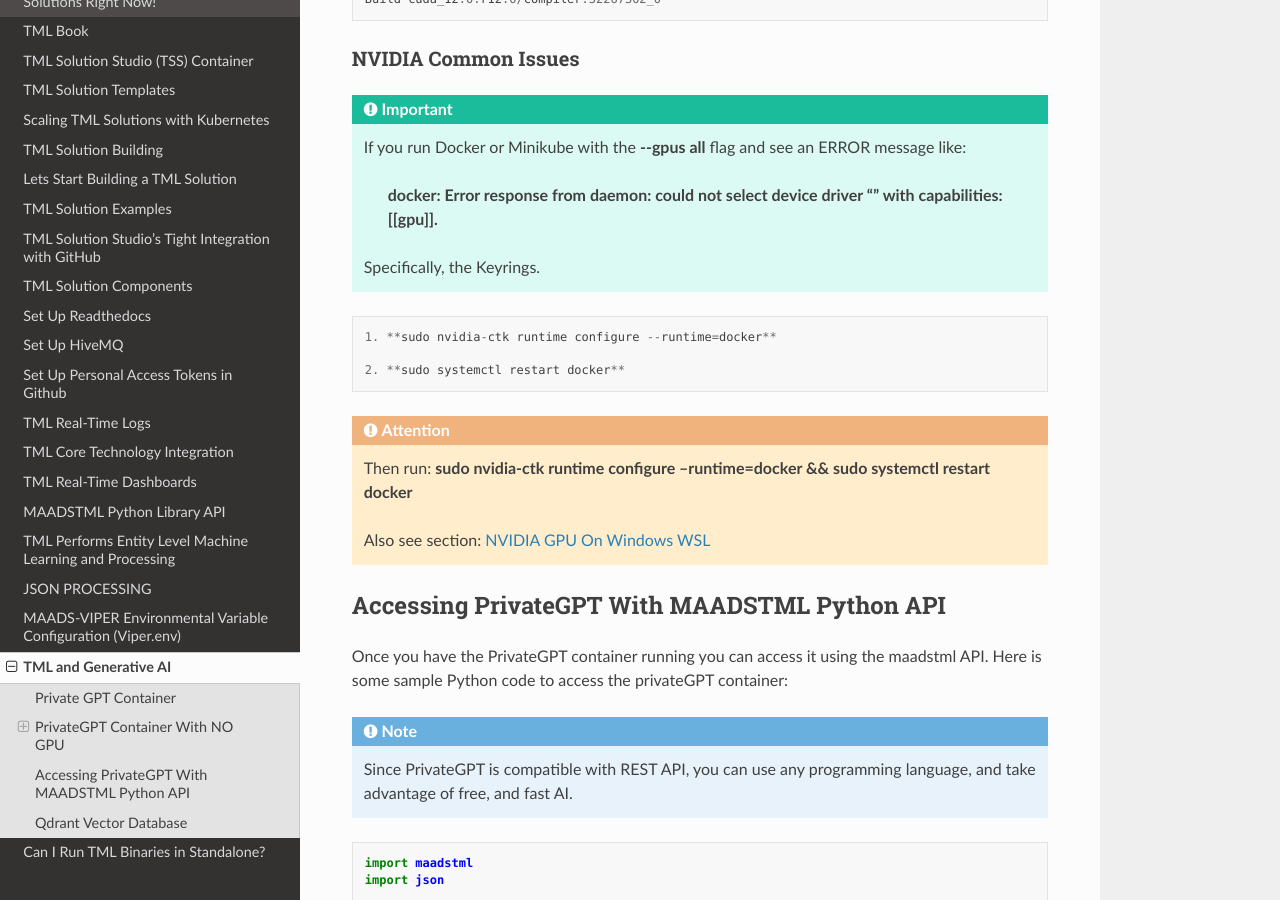
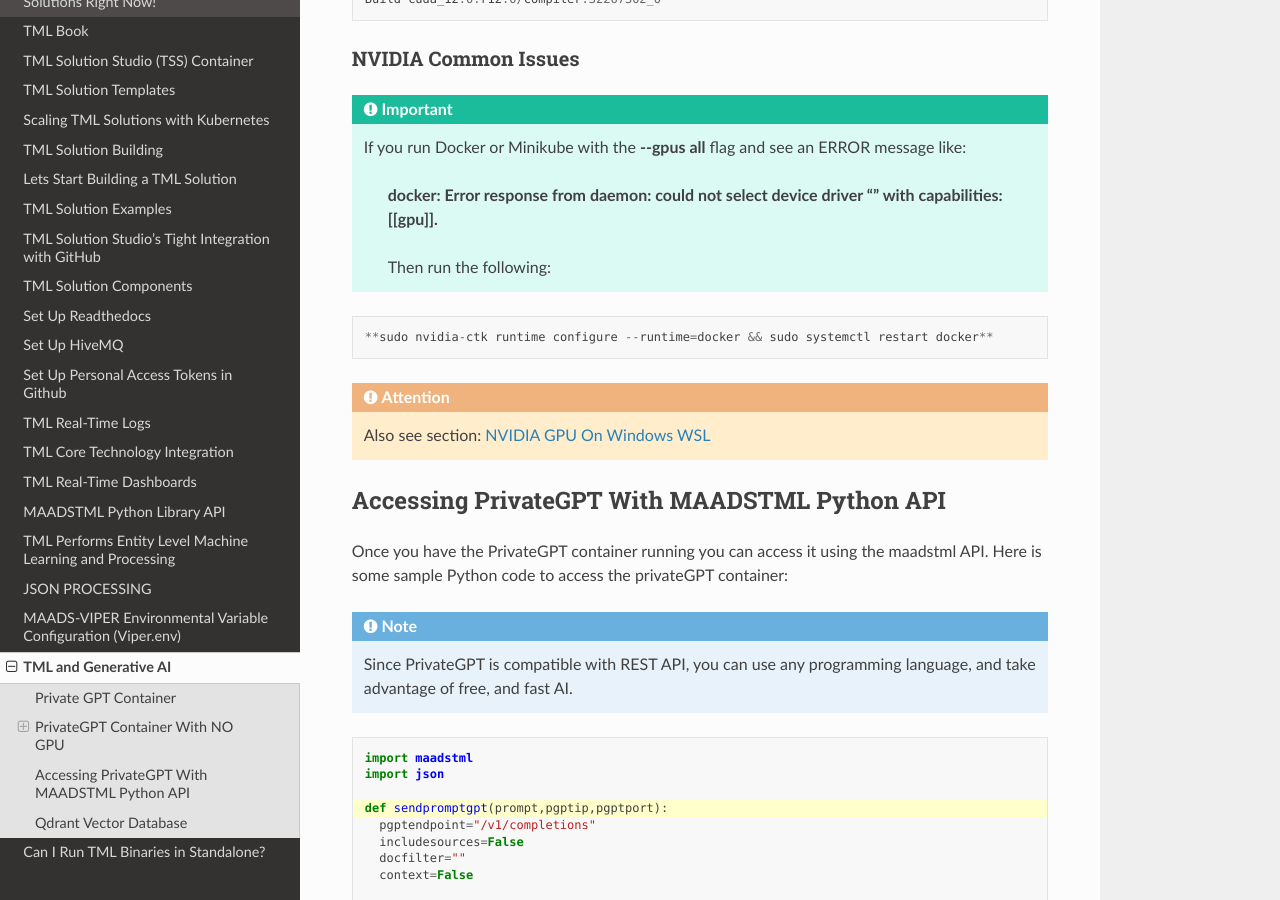
Before and after one commit to smaurice101/readthedocs, a Sphinx documentation site: the page built from docs/source/genai.rst, in a window 1280 px wide and 900 px high, scrolled down 2515 px. Built offline with Sphinx 7.4.7 and the Read the Docs theme 3.1.0, drawn with Linux system fonts in a browser that asks for light colours.

Commit message:
Update genai.rst

```diff
--- a/docs/source/genai.rst
+++ b/docs/source/genai.rst
@@ -105,17 +105,13 @@
 
     **docker: Error response from daemon: could not select device driver "" with capabilities: [[gpu]].**
 
-   Specifically, the Keyrings.
+    Then run the following:
 
 .. code-block::
 
-   1. **sudo nvidia-ctk runtime configure --runtime=docker**
-
-   2. **sudo systemctl restart docker**
+   **sudo nvidia-ctk runtime configure --runtime=docker && sudo systemctl restart docker**
 
 .. attention::
-
-   Then run: **sudo nvidia-ctk runtime configure --runtime=docker && sudo systemctl restart docker**
 
    Also see section: :ref:`NVIDIA GPU On Windows WSL`
 
```
